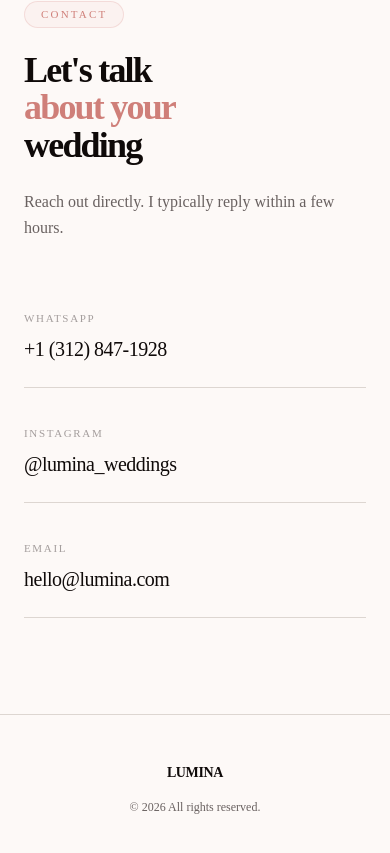
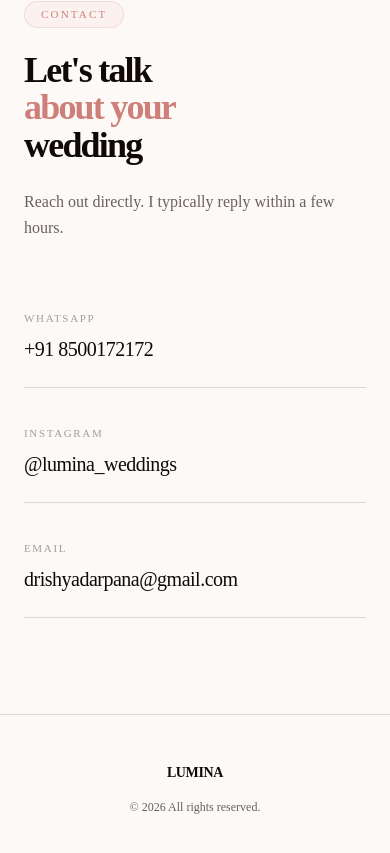
Before and after one commit to sreekaraportfolio/portfolio, a Next.js app: page / in a window 390 px wide. Shown: the part 8071-8924 px from the top of the page. Built offline with nearby package versions, Linux system fonts and the light colour scheme.

Commit message:
Update contact details (phone number and email)

```diff
--- a/components/portfolio/contact.tsx
+++ b/components/portfolio/contact.tsx
@@ -5,8 +5,8 @@ import { motion } from "framer-motion"
 const contacts = [
   {
     label: "WhatsApp",
-    value: "+1 (312) 847-1928",
-    href: "https://wa.me/13128471928",
+    value: "+91 8500172172",
+    href: "https://wa.me/918500172172",
   },
   {
     label: "Instagram",
@@ -15,8 +15,8 @@ const contacts = [
   },
   {
     label: "Email",
-    value: "hello@lumina.com",
-    href: "mailto:hello@lumina.com",
+    value: "drishyadarpana@gmail.com",
+    href: "mailto:drishyadarpana@gmail.com",
   },
 ]
 
```
